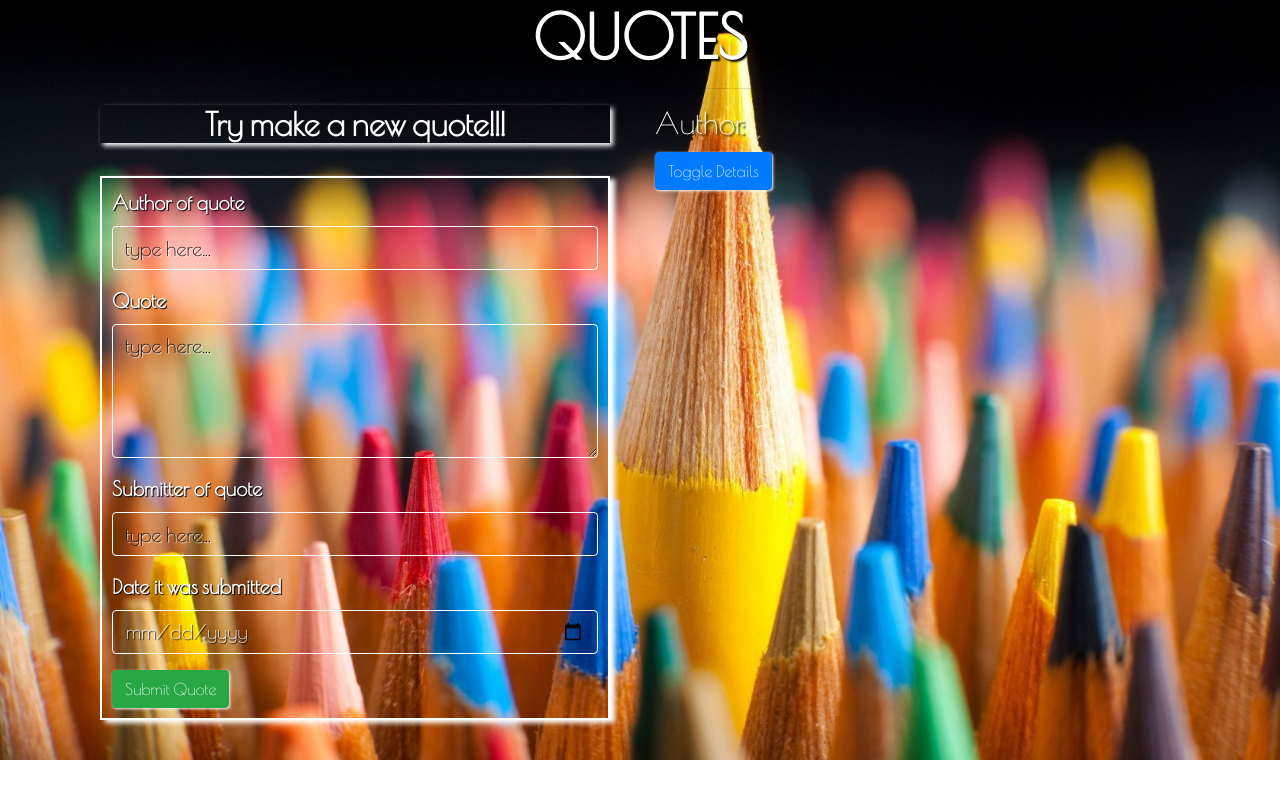
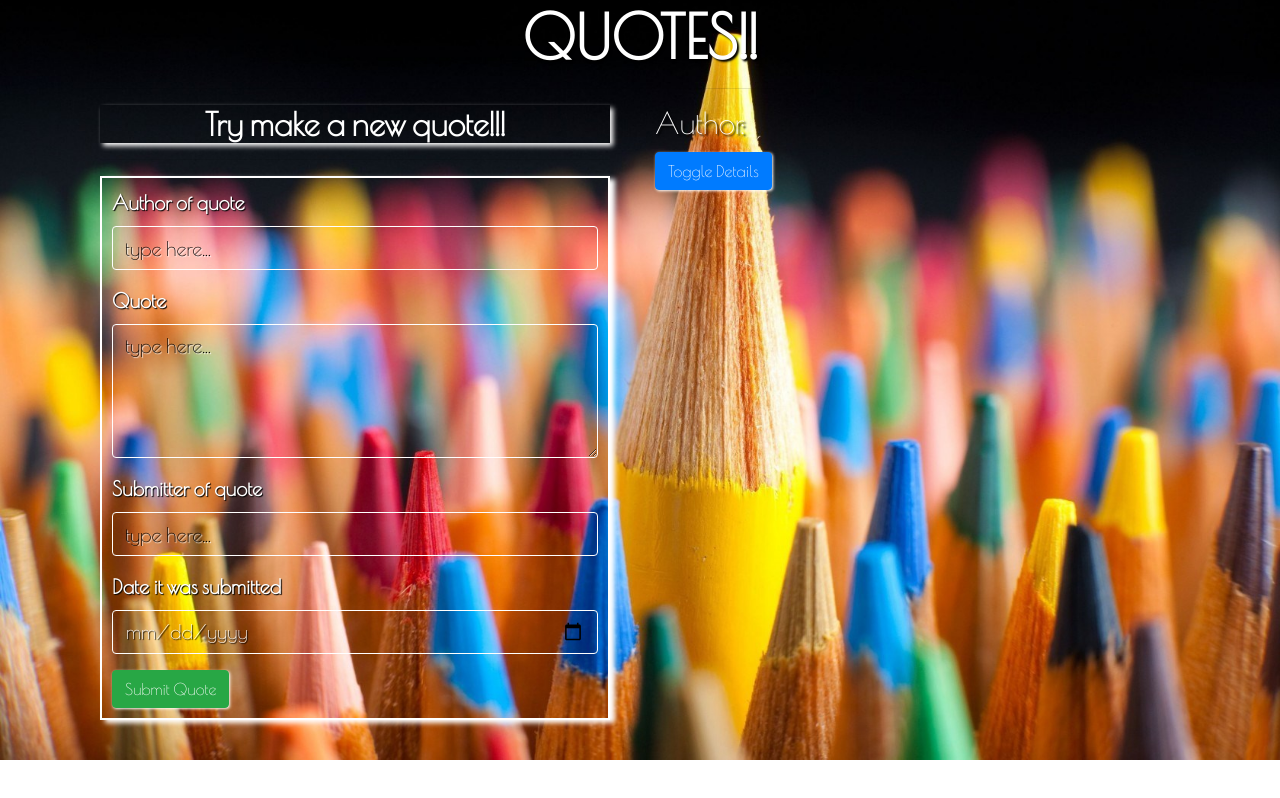
Before and after one commit to timothy12maisha/NEW-QUOTE2, an Angular app: page / in a window 1280 px wide. Built offline with nearby package versions, Linux system fonts and the light colour scheme.

Commit message:
added changes to details display html

```diff
--- a/src/app/quote/quote.component.html
+++ b/src/app/quote/quote.component.html
@@ -1,5 +1,5 @@
 <div class="container" >
-    <h1>QUOTES</h1>
+    <h1>QUOTES!!</h1>
     <hr>
 
     <div class="row">
```
